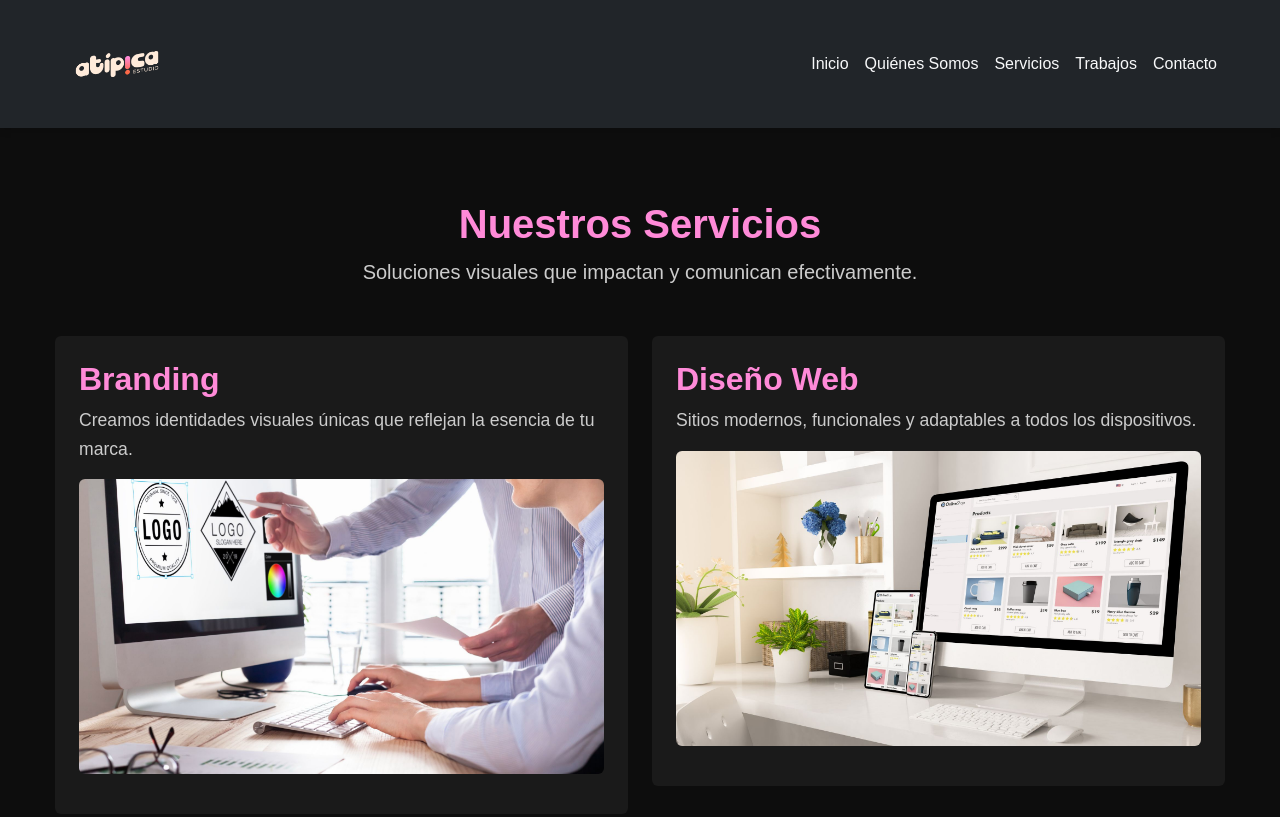
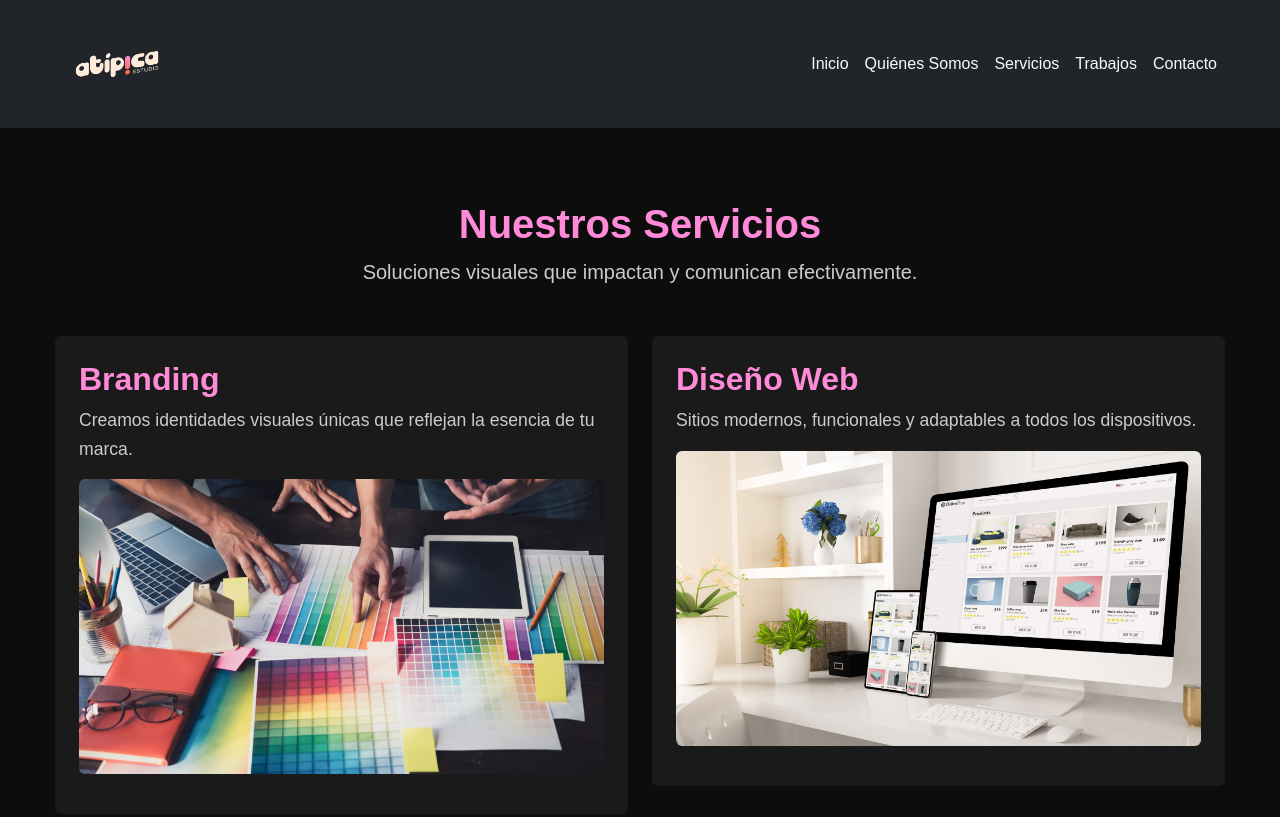
Before and after one commit to Daniela-Luna-B/repo-coder, a plain HTML site: page pages/servicios.html in a window 1280 px wide. Shown: the top 817 px of the page. Drawn offline with nearby package versions, Linux system fonts and the light colour scheme.

Commit message:
Ajustes en servicios

```diff
--- a/pages/servicios.html
+++ b/pages/servicios.html
@@ -45,7 +45,7 @@
                 <div class="p-4 bg-light rounded">
                     <h2>Branding</h2>
                     <p>Creamos identidades visuales únicas que reflejan la esencia de tu marca.</p>
-                    <img src="../img/branding.jpg" alt="Branding" class="img-fluid mb-3 rounded">
+                    <img src="../img/branding2.jpg" alt="Branding" class="img-fluid mb-3 rounded">
                 </div>
             </div>
             <div class="col-md-6">
```
Also changed, not shown: img/branding2.jpg (renamed from img/equipo.jpg), img/mockup.jpg (renamed from img/branding.jpg).
